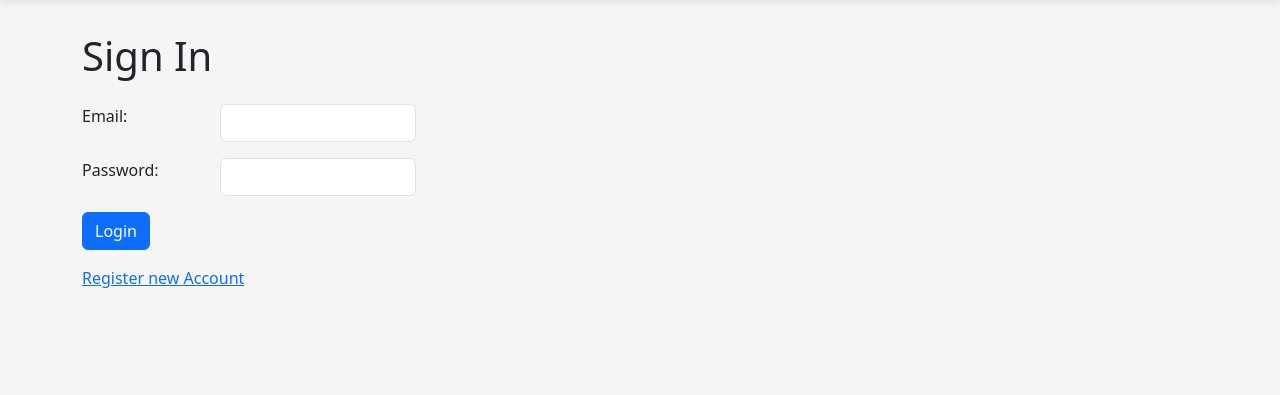
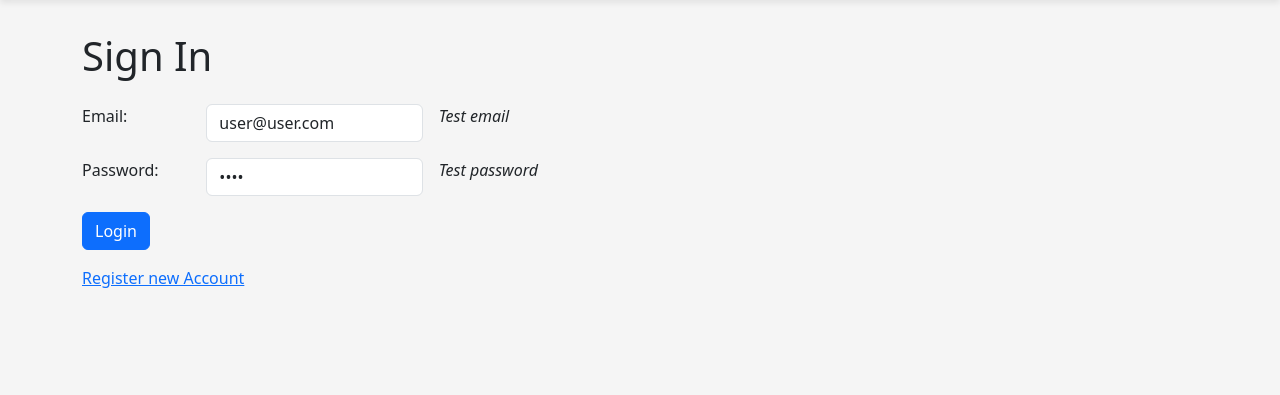
Before and after one commit to knsdev/animal_adoption, a PHP site: page /login.php in a window 1280 px wide. Shown: the part 57-452 px from the top of the page. Run offline with PHP 8.4, Linux system fonts and the light colour scheme; some web fonts are replaced.

Commit message:
Display test account email, password on login page

```diff
--- a/website/login.php
+++ b/website/login.php
@@ -66,13 +66,15 @@ if (isset($_POST['login'])) {
     <h1>Sign In</h1>
     <form method="POST" class="mt-4 mb-3 d-flex flex-column justify-content-start align-items-start">
       <div>
-        <div class="d-flex mb-3">
+        <div class="d-flex mb-3 gap-3">
           <label for="email" class="form-label" style="flex-basis: 250px">Email:</label>
-          <input type="text" name="email" id="email" class="form-control" value="<?= $email ?? "" ?>">
+          <input type="text" name="email" id="email" class="form-control" value="<?= $email ?? "user@user.com" ?>">
+          <div id="test-info-email" style="flex-basis: 250px; text-wrap: nowrap; font-style: italic;">Test email</div>
         </div>
-        <div class="d-flex mb-3">
+        <div class="d-flex mb-3 gap-3">
           <label for="password" class="form-label" style="flex-basis: 250px">Password:</label>
-          <input type="password" name="password" id="password" class="form-control">
+          <input type="password" name="password" id="password" class="form-control" value="1212">
+          <div id="test-info-pw" style="flex-basis: 250px; text-wrap: nowrap; font-style: italic;">Test password</div>
         </div>
         <div>
           <input type="submit" name="login" value="Login" class="btn btn-primary">
@@ -84,6 +86,23 @@ if (isset($_POST['login'])) {
   </div>
   <?php require_once './components/footer.php'; ?>
 
+  <script>
+    function handleInfoVisibility(inputElementId, infoElementId, testAccountValue) {
+      let input = document.getElementById(inputElementId);
+      let info = document.getElementById(infoElementId);
+
+      input.addEventListener("input", function(evt) {
+        if (input.value != testAccountValue)
+          info.style.visibility = "hidden";
+        else
+          info.style.visibility = "visible";
+      });
+    }
+
+    handleInfoVisibility("email", "test-info-email", "user@user.com");
+    handleInfoVisibility("password", "test-info-pw", "1212");
+  </script>
+
   <script src="https://cdn.jsdelivr.net/npm/bootstrap@5.3.7/dist/js/bootstrap.bundle.min.js" integrity="sha384-ndDqU0Gzau9qJ1lfW4pNLlhNTkCfHzAVBReH9diLvGRem5+R9g2FzA8ZGN954O5Q" crossorigin="anonymous"></script>
 </body>
 
```
